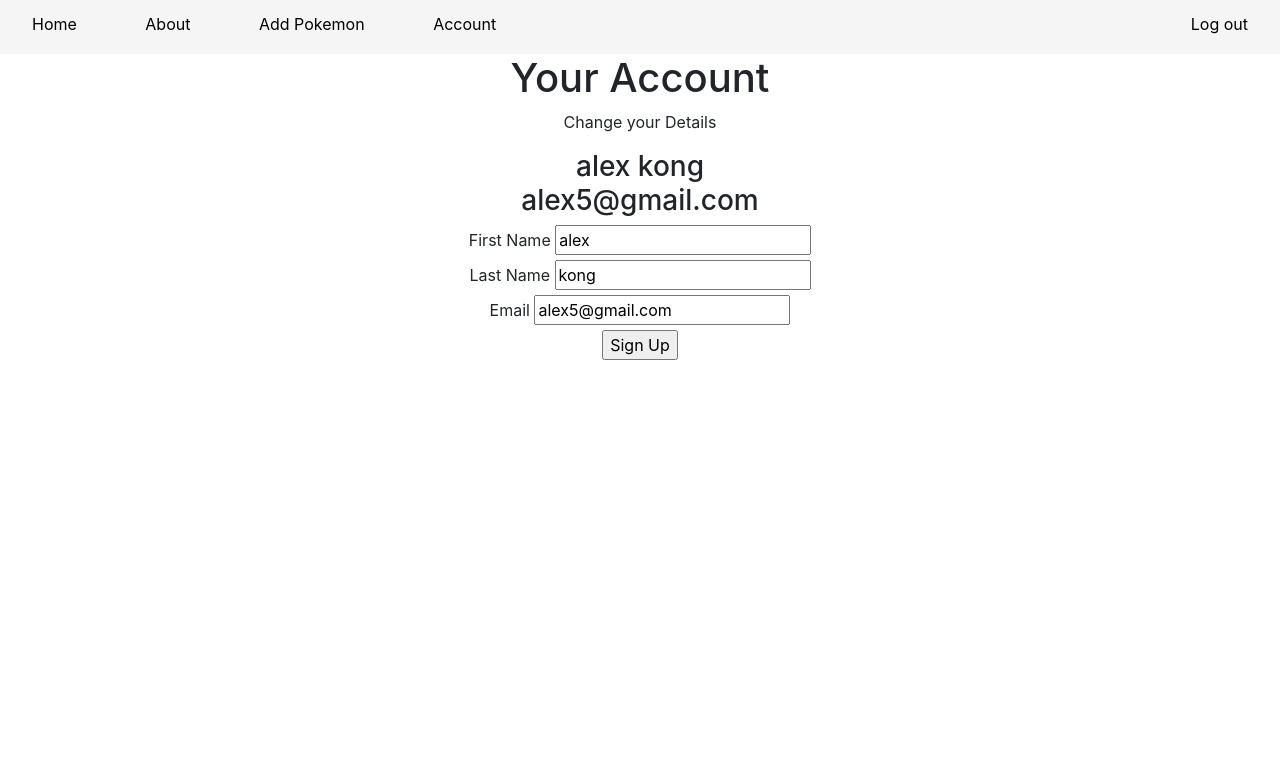
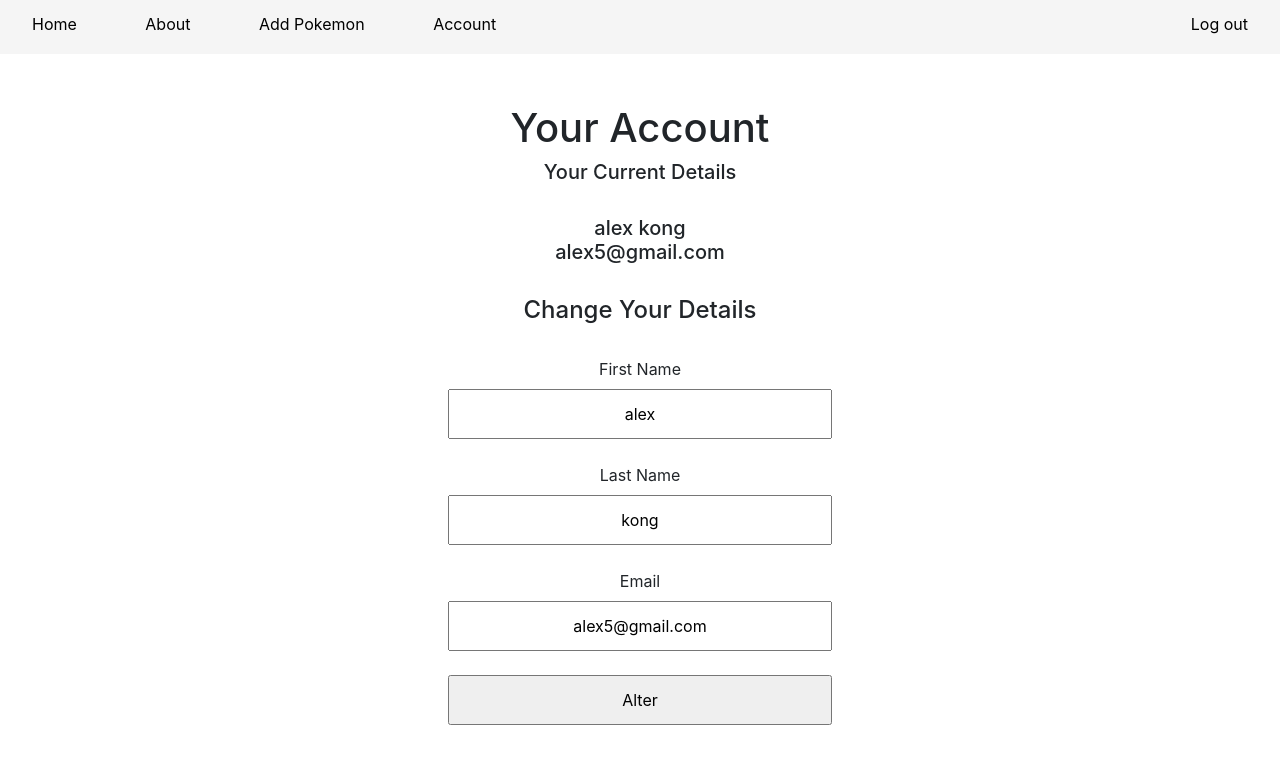
Before and after one commit to alexnderkong/individual, a Flask app: page /account in a window 1280 px wide. Shown: the top 764 px of the page. Run offline with Flask 2, Linux system fonts and the light colour scheme; a user stored in the database is signed in; some libraries are stand-ins or nearby versions.

Commit message:
added css styling

```diff
--- a/application/forms.py
+++ b/application/forms.py
@@ -43,7 +43,7 @@ class PostForm(FlaskForm):
 			FileAllowed(['jpg','png'])
 		])
 
-	submit = SubmitField('Submit Post')
+	submit = SubmitField('Add Pokemon')
 
 
 class UpdatePokemonForm(FlaskForm):
@@ -67,7 +67,7 @@ class SearchForm(FlaskForm):
 			('All', 'All')
 
 		])
-	submit = SubmitField('Submit Post')
+	submit = SubmitField('Filter')
 
 class UsersForm(FlaskForm):
 	first_name = StringField('First Name',
@@ -150,7 +150,7 @@ class UpdateAccountForm(FlaskForm):
 			Email()
 		])
 
-	submit=SubmitField('Sign Up')
+	submit=SubmitField('Alter')
 
 	def validate_email(self,email):
 		if email.data != current_user.email:
--- a/application/static/styles.css
+++ b/application/static/styles.css
@@ -46,6 +46,50 @@ li, a{
 	text-align: center;
 }
 
+.accounts{
+  text-align: center;
+  position: relative;
+  top:50px;
+}
+
+.add{
+  text-align: center;
+  position: relative;
+  top:50px;
+}
+
+img{
+  width:200px;
+  height:200px;
+  border-radius: 5%;
+  object-fit: cover;
+}
+
+.buttons{
+  background-color: darkgrey;
+  border:none;
+  display:inline-block;
+  text-align: center;
+  color:white;
+  border-radius: 10%;
+}
+
+a{
+  text-decoration: none;
+  color:white;
+}
+
+a:hover{
+  color:white;
+  text-decoration: none;
+}
+
+.buttons:hover{
+  background-color: gray;
+  text-decoration: none;
+  color: white;
+}
+
 @media only screen and (min-width: 600px) {
   /* For tablets: */
   .col-s-1 {width: 8.33%;}
@@ -76,3 +120,21 @@ li, a{
   .col-11 {width: 91.66%;}
   .col-12 {width: 100%;}
 }
+
+.poke{
+  width:30%;
+  text-align: center;
+  height:50px;
+  min-width: 300px;
+}
+
+.poke:hover{
+
+}
+
+.poke2{
+  width:30%;
+  height:50px;
+  text-align: center;
+  min-width: 300px;
+}
--- a/application/templates/account.html
+++ b/application/templates/account.html
@@ -1,16 +1,19 @@
 {% extends "layout.html" %}
 {% block body_content %}
-<div class="posts">
+<div class="accounts">
 <h1>Your Account</h1>
-<p>Change your Details</p>
+<h5>Your Current Details</h5><br>
 
-<h3>{{ current_user.first_name }} {{ current_user.last_name }} <br> {{ current_user.email }} </h3>
+<h5>{{ current_user.first_name }} {{ current_user.last_name }} <br> {{ current_user.email }} </h5>
+<br>
+
+<h4>Change Your Details</h4><br>
 
 <div class="form">
 	<form method="POST" action="">
 		{{ form.hidden_tag() }}
 
-		{{ form.first_name.label }}
+		{{ form.first_name.label }}<br>
 		{% if form.first_name.errors %}
 		{{ form.first_name }}
 		<div class="error">
@@ -19,11 +22,11 @@
 			{% endfor %}
 		</div>
 		{% else %}
-			{{ form.first_name }}
+			{{ form.first_name(class="poke2") }}
 		{% endif %}
-		<br>
+		<br><br>
 
-				{{ form.last_name.label }}
+				{{ form.last_name.label }}<br>
 		{% if form.last_name.errors %}
 		{{ form.last_name }}
 		<div class="error">
@@ -32,12 +35,12 @@
 			{% endfor %}
 		</div>
 		{% else %}
-			{{ form.last_name }}
+			{{ form.last_name(class="poke2") }}
 		{% endif %}
 
-		<br>
+		<br><br>
 
-		{{ form.email.label }}
+		{{ form.email.label }}<br>
 		{% if form.email.errors %}
 		{{ form.email }}
 		<div class="error">
@@ -46,12 +49,12 @@
 			{% endfor %}
 		</div>
 		{% else %}
-			{{ form.email }}
+			{{ form.email(class="poke2") }}
 		{% endif %}
 
-		<br>
+		<br><br>
 
-		{{ form.submit }}
+		{{ form.submit(class="poke2") }}
 	</form>
 </div>
 </div>
--- a/application/templates/layout.html
+++ b/application/templates/layout.html
@@ -13,17 +13,17 @@
 <body>
 	{% if current_user.is_authenticated %}
 	<ul>
-		<li style="float:right"><a href="{{ url_for('logout') }}">Log out</a></li>
+		<li style="float:right;"><a style="color:black;" href="{{ url_for('logout') }}">Log out</a></li>
 		<a href="{{ url_for('homeuser', user_id=current_user.id) }}"><li>Home</li></a>
 		<a href="{{ url_for('about') }}"><li>About</li></a>
 		<a href="{{ url_for('post') }}"><li>Add Pokemon</li></a>
 		<a href="{{ url_for('account') }}"><li>Account</li></a>
 	</ul>
 	{% else %}
-		<a href="{{ url_for('register') }}">Register</a>
-		<a href="{{ url_for('login') }}">Log in</a>
-		<a href="{{ url_for('home') }}">Home</a>
-		<a href="{{ url_for('about') }}">About</a>
+		<a style="color:black;" href="{{ url_for('register') }}">Register</a>
+		<a style="color:black;" href="{{ url_for('login') }}">Log in</a>
+		<a style="color:black;" href="{{ url_for('home') }}">Home</a>
+		<a style="color:black;" href="{{ url_for('about') }}">About</a>
 	{% endif %}
 
 
```
Also changed, not shown: application/templates/homeuser.html (+11 -3 lines), application/templates/post.html (+17 -9 lines), application/site.db.
